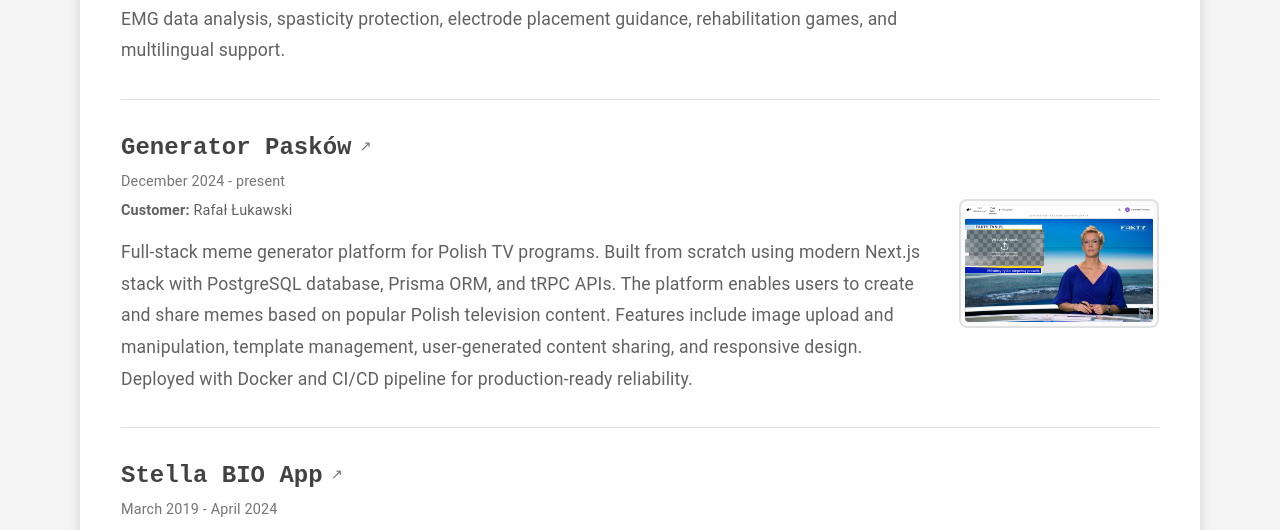
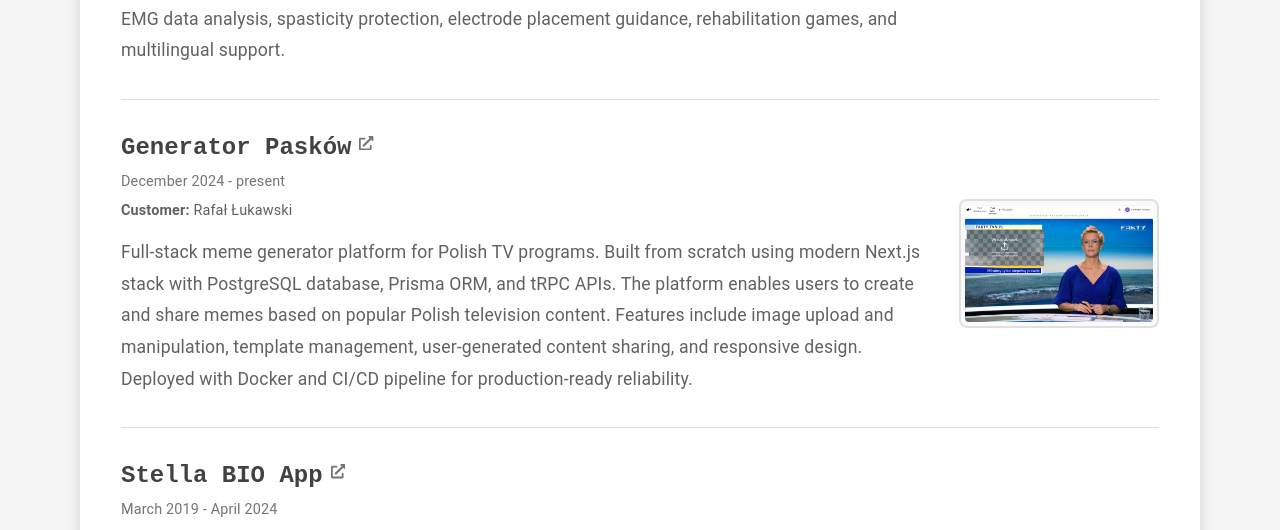
Before and after one commit to rlukawski/personal-website-2, a Next.js app: page / in a window 1280 px wide. Shown: the part 1280-1810 px from the top of the page. Built offline with nearby package versions, Linux system fonts and the light colour scheme; what @mui/material-nextjs would draw is missing.

Commit message:
Update Link icon

```diff
--- a/package.json
+++ b/package.json
@@ -17,7 +17,8 @@
     "@mui/material-nextjs": "^7.3.5",
     "next": "16.0.4",
     "react": "19.2.0",
-    "react-dom": "19.2.0"
+    "react-dom": "19.2.0",
+    "react-icons": "^5.5.0"
   },
   "devDependencies": {
     "@tailwindcss/postcss": "^4",
--- a/src/components/ProjectsSection.tsx
+++ b/src/components/ProjectsSection.tsx
@@ -12,6 +12,7 @@ import Image from "next/image";
 import CloseIcon from "@mui/icons-material/Close";
 import ChevronLeftIcon from "@mui/icons-material/ChevronLeft";
 import ChevronRightIcon from "@mui/icons-material/ChevronRight";
+import { FaExternalLinkAlt } from "react-icons/fa";
 import { SectionLayout } from "./SectionLayout";
 import { Project } from "./types";
 
@@ -214,9 +215,11 @@ export function ProjectsSection() {
                           textDecoration: "none",
                           fontSize: "0.9rem",
                           mt: 0.5,
+                          display: "inline-flex",
+                          alignItems: "center",
                         }}
                       >
-                        ↗
+                        <FaExternalLinkAlt />
                       </Link>
                     )}
                   </Box>
```
Also changed, not shown: 1 other file (tests, documents, lock files or other folders).
